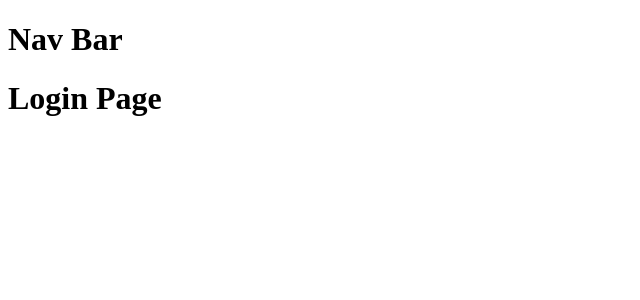
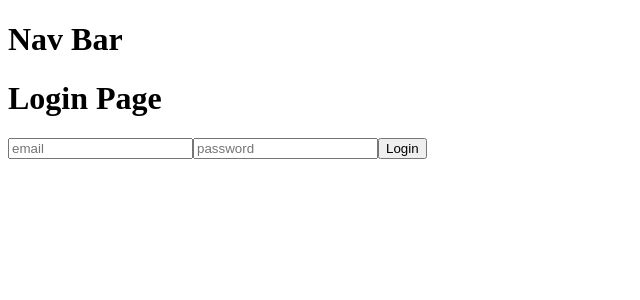
Before and after one commit to souste/taskboard_frontend, a React (Vite) app: page /login in a window 1280 px wide. Shown: the top 300 px of the page, without its empty margins (0-640 px from the left). Built offline with nearby package versions, Linux system fonts and the light colour scheme.

Commit message:
feat(auth): add login api and component

```diff
--- a/src/auth/Login.tsx
+++ b/src/auth/Login.tsx
@@ -1,7 +1,55 @@
+import type { ChangeEvent } from "react";
+import { useState } from "react";
+import { useNavigate } from "react-router-dom";
+import { login } from "../services/api";
+
 export default function Login() {
+  const [loginCredentials, setLoginCredentials] = useState({ email: "", password: "" });
+  const [isSubmitting, setIsSubmitting] = useState(false);
+  const [error, setError] = useState("");
+  const navigate = useNavigate();
+
+  const handleChange = (event: ChangeEvent<HTMLInputElement>) => {
+    const { name, value } = event.target;
+    setLoginCredentials((prev) => ({ ...prev, [name]: value }));
+  };
+
+  const handleSubmit = async (event: React.FormEvent<HTMLFormElement>) => {
+    event.preventDefault();
+    setIsSubmitting(true);
+    setError("");
+    try {
+      const response = await login(loginCredentials);
+      console.log(response);
+      if (response.errors) {
+        setError(response.errors.error || "Login failed");
+        setIsSubmitting(false);
+        return;
+      }
+      navigate("/");
+    } catch (err: any) {
+      setError(err.message || "Login failed");
+    } finally {
+      setIsSubmitting(false);
+    }
+  };
+
   return (
     <>
       <h1>Login Page</h1>
+      {error && <p>{error}</p>}
+
+      <form onSubmit={handleSubmit}>
+        <input name="email" type="email" onChange={handleChange} value={loginCredentials.email} placeholder="email" />
+        <input
+          name="password"
+          type="password"
+          onChange={handleChange}
+          value={loginCredentials.password}
+          placeholder="password"
+        />
+        <button>{isSubmitting ? "Loggin in" : "Login"}</button>
+      </form>
     </>
   );
 }
--- /dev/null
+++ b/src/services/api.ts
@@ -0,0 +1,33 @@
+const API_BASE = "http://localhost:3000";
+
+interface LoginData {
+  email: string;
+  password: string;
+}
+
+export const login = async (loginData: LoginData) => {
+  try {
+    const response = await fetch(`${API_BASE}/auth/login`, {
+      method: "POST",
+      headers: {
+        "Content-Type": "application/json",
+      },
+      body: JSON.stringify(loginData),
+    });
+    const result = await response.json();
+
+    if (!response.ok) {
+      return {
+        errors: { error: result.message || "Login failed" },
+      };
+    }
+    if (result.data?.token) {
+      localStorage.setItem("token", result.data.token);
+      localStorage.setItem("user", JSON.stringify(result.data.user));
+    }
+    return result;
+  } catch (err) {
+    console.error("Login error", err);
+    return { errors: { error: "Network error. Please try again" } };
+  }
+};
```
